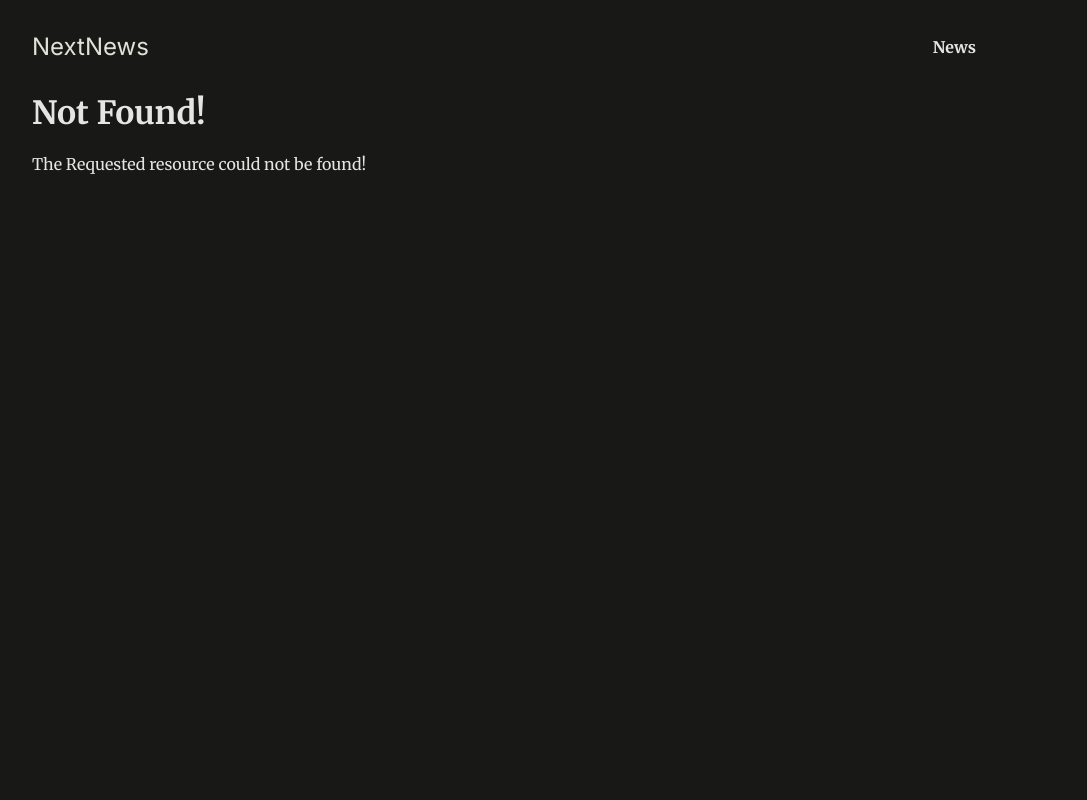
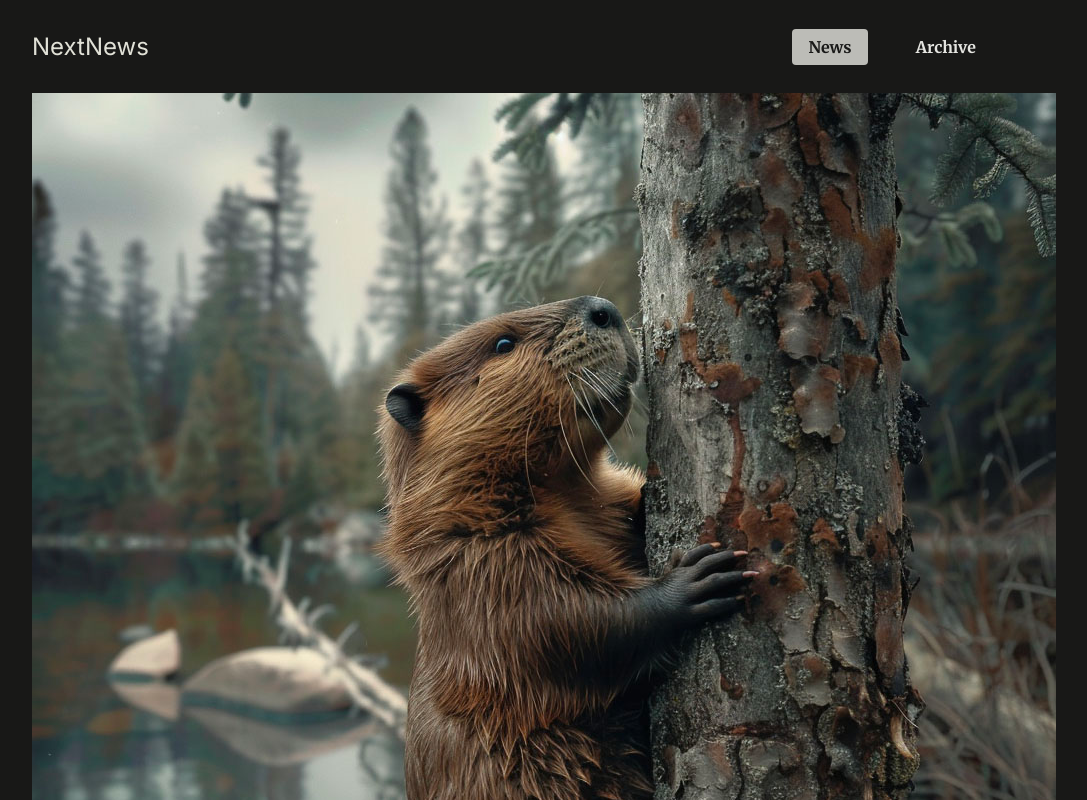
Before and after one commit to emfkrhwhem1/NextjsRouting, a Next.js app: page /news/beaver-plague/image in a window 1280 px wide. Before the commit this address had no page. Shown: the top 800 px of the page, without its empty margins (128-1215 px from the left). Built offline with nearby package versions, Linux system fonts and the light colour scheme.

Commit message:
동적 라우팅 Image 컴포넌트 적용 공부

```diff
--- /dev/null
+++ b/app/news/[slug]/image/page.js
@@ -0,0 +1,15 @@
+import { DUMMY_NEWS } from "@/dummy-news";
+
+export default function ImagePage({ params }) {
+    const newsItemSlug = params.slug;
+    const newsItem = DUMMY_NEWS.find(newsItem => newsItem.slug === newsItemSlug);
+
+    if (!newsItem) {
+        notFound()
+    }
+    return (
+        <div className="fullscreen-image">
+            <img src={`/images/news/${newsItem.image}`} alt={newsItem.title} />
+        </div>
+    )
+}
--- a/components/main-header.js
+++ b/components/main-header.js
@@ -1,4 +1,7 @@
-import Link from "next/link";
+
+import Link from "next/link"
+import NavLink from "./nav-link"
+
 
 export default function MainHeader() {
     return (
@@ -9,7 +12,10 @@
             <nav>
                 <ul>
                     <li>
-                        <Link href="/news">News</Link>
+                        <NavLink href={'/news'} >News</NavLink>
+                    </li>
+                    <li>
+                        <NavLink href={'/archive'} >Archive</NavLink>
                     </li>
                 </ul>
             </nav>
--- /dev/null
+++ b/components/nav-link.js
@@ -0,0 +1,14 @@
+"use client"
+
+import Link from "next/link";
+import { usePathname } from "next/navigation";
+
+export default function NavLink({ href, children }) {
+    const path = usePathname()
+
+    return (
+        <Link href={href} className={path.startsWith(href) ? 'active' : undefined}>
+            {children}
+        </Link>
+    )
+}
```
Also changed, not shown: app/archive/@archive/[[...filter]]/error.js (added, +10 -0 lines), app/archive/@archive/[[...filter]]/page.js (+7 -0 lines), app/news/[slug]/page.js (+6 -1 lines).
